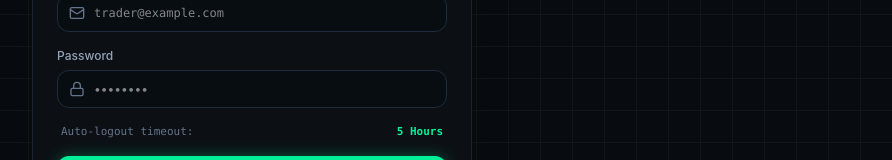
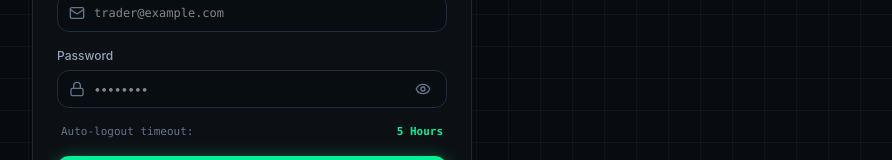
Before and after one commit to Naveen-Nawin/trading-journal, a React (Vite) app: page / in a window 1280 px wide. Shown: the part 434-594 px from the top of the page, without its empty margins (388-1280 px from the left). Built offline with nearby package versions, Linux system fonts and the light colour scheme; no server answers.

Commit message:
Add password visibility eye toggle in AuthModal

```diff
--- a/src/components/Auth/AuthModal.jsx
+++ b/src/components/Auth/AuthModal.jsx
@@ -13,6 +13,8 @@ import {
   CheckCircle2,
   Database,
   KeyRound,
+  Eye,
+  EyeOff,
 } from 'lucide-react';
 import { useAuth } from '../../context/AuthContext';
 
@@ -23,6 +25,7 @@ export const AuthModal = ({ isGate = false }) => {
   const [name, setName] = useState('');
   const [email, setEmail] = useState('');
   const [password, setPassword] = useState('');
+  const [showPassword, setShowPassword] = useState(false);
   const [isSubmitting, setIsSubmitting] = useState(false);
   const [loadingStep, setLoadingStep] = useState(0); // 0: idle, 1: connecting, 2: verifying, 3: syncing, 4: granted
 
@@ -250,15 +253,28 @@ export const AuthModal = ({ isGate = false }) => {
                 </label>
                 <div className="relative">
                   <input
-                    type="password"
+                    type={showPassword ? 'text' : 'password'}
                     required
                     minLength={6}
                     value={password}
                     onChange={(e) => setPassword(e.target.value)}
                     placeholder="••••••••"
-                    className="w-full bg-[#080d12] text-white text-xs border border-[#1e2c3d] rounded-xl px-3.5 py-2.5 pl-9 focus:outline-hidden focus:border-[#00f098]/70"
+                    className="w-full bg-[#080d12] text-white text-xs border border-[#1e2c3d] rounded-xl px-3.5 py-2.5 pl-9 pr-10 focus:outline-hidden focus:border-[#00f098]/70"
                   />
                   <Lock className="w-4 h-4 text-[#64748b] absolute left-3 top-1/2 -translate-y-1/2" />
+                  <button
+                    type="button"
+                    onClick={() => setShowPassword((prev) => !prev)}
+                    className="absolute right-3 top-1/2 -translate-y-1/2 text-[#64748b] hover:text-[#00f098] p-1 transition cursor-pointer"
+                    title={showPassword ? 'Hide password' : 'Show password'}
+                    aria-label={showPassword ? 'Hide password' : 'Show password'}
+                  >
+                    {showPassword ? (
+                      <EyeOff className="w-4 h-4" />
+                    ) : (
+                      <Eye className="w-4 h-4" />
+                    )}
+                  </button>
                 </div>
               </div>
 
```
